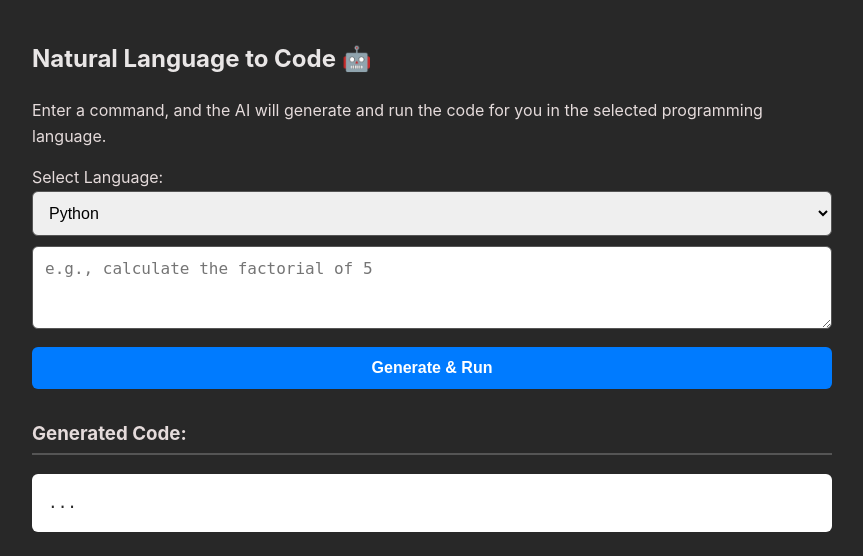
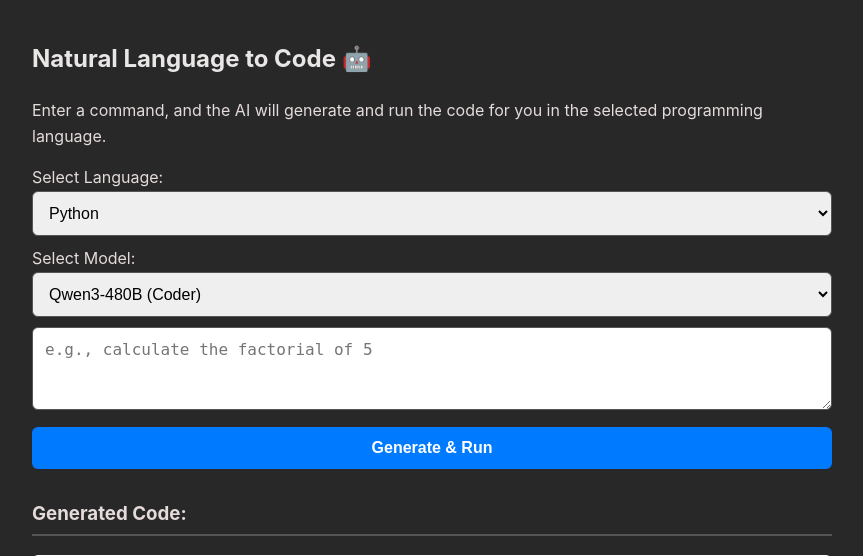
Before and after one commit to thisiskaransgit/Words2Binary, a Flask app: page / in a window 1280 px wide. Shown: the top 556 px of the page, without its empty margins (208-1071 px from the left). Run offline with Flask 3, Linux system fonts and the light colour scheme.

Commit message:
Readme instructions
Signed-off-by: Karan Singh Thakur <karanthakur.work@gmail.com>

```diff
--- a/app.py
+++ b/app.py
@@ -33,6 +33,10 @@ LANGUAGE_CONFIG = {
     }
 }
 
+ALLOWED_MODELS = [
+    "llama-4-scout-17b-16e-instruct", "llama-4-maverick-17b-128e-instruct", "gpt-oss-120b", "qwen-3-32b",
+    "qwen-3-235b-a22b-instruct-2507", "qwen-3-235b-a22b-thinking-2507", "qwen-3-coder-480b", "llama3.1-8b", "llama-3.3-70b"
+]
 def create_prompt(language, user_prompt):
     """Creates a prompt that instructs the AI to return a JSON object."""
 
@@ -48,7 +52,7 @@ def create_prompt(language, user_prompt):
         f"Based on the user's request to '{user_prompt}', "
         f"generate a complete and executable script in {language}. "
         f"You MUST respond with a single JSON object that strictly follows this structure: {json_structure_prompt}. "
-        "Do not include any other text or markdown formatting outside of the JSON object."
+        f"Do not include any additional text, comments, or explanations outside of the JSON object. The JSON object must contain the generated code and a brief explanation."
     )
 
 
@@ -63,7 +67,9 @@ def generate_and_run():
     data = request.get_json()
     user_prompt = data.get('prompt')
     language = data.get('language', 'python').lower()
-
+    selected_model = data.get('model', 'Qwen3-480B (Coder)')
+    if selected_model not in ALLOWED_MODELS:
+        return jsonify({"error": f"Unsupported model: {selected_model}"}), 400
     if not user_prompt:
         return jsonify({"error": "Prompt is missing"}), 400
 
@@ -77,7 +83,7 @@ def generate_and_run():
         prompt_for_ai = config["prompt"].format(prompt=user_prompt)
 
         chat_completion = client.chat.completions.create(
-            model="gpt-oss-120b",  # TODO: Support dynamic model selection based on user input or config.
+            model=selected_model,  # TODO: Support dynamic model selection based on user's input complexity.
             messages=[{"role": "user", "content": prompt_for_ai}],
             response_format={"type": "json_object"},
             max_tokens=500,
@@ -111,5 +117,6 @@ def generate_and_run():
         "execution_result": result
     })
 
+
 if __name__ == '__main__':
     app.run(host="0.0.0.0", port=5000, debug=True)
--- /dev/null
+++ b/requirements.txt
@@ -0,0 +1,5 @@
+flask
+requests
+flask-cors
+dotenv
+cerebras.cloud.sdk
--- a/templates/index.html
+++ b/templates/index.html
@@ -14,7 +14,8 @@
         --primary-hover-color: #0056b3;
         --base-font-size: 16px; /* master for 'rem' units */
         --border-radius: 0.375rem;
-        --font-stack: -apple-system, BlinkMacSystemFont, "Segoe UI", Roboto, "Helvetica Neue", Arial, sans-serif;
+        --font-stack: -apple-system, BlinkMacSystemFont, "Segoe UI", Roboto,
+          "Helvetica Neue", Arial, sans-serif;
       }
 
       html {
@@ -88,13 +89,26 @@
   <body>
     <h2>Natural Language to Code 🤖</h2>
     <p>
-      Enter a command, and the AI will generate and run the code for you in the selected programming language.
+      Enter a command, and the AI will generate and run the code for you in the
+      selected programming language.
     </p>
     <label for="language-select">Select Language:</label>
     <select id="language-select" name="language">
       <option value="Python">Python</option>
       <option value="C++">C++</option>
       <option value="Java">Java</option>
+    </select>
+    <label for="model-select">Select Model:</label>
+    <select id="model-select">
+      <option value="qwen-3-coder-480b">Qwen3-480B (Coder)</option>
+      <option value="gpt-oss-120b">GPT-OSS-120B</option>
+      <option value="llama-4-maverick-17b-128e-instruct">Llama-4-Maverick</option>
+      <option value="llama-4-scout-17b-16e-instruct">Llama-4-Scout</option>
+      <option value="llama-3.3-70b">Llama-3.3-70B</option>
+      <option value="qwen-3-32b">Qwen-3-32B</option>
+      <option value="llama3.1-8b">Llama-3.1-8B</option>
+      <option value="qwen-3-235b-a22b-instruct-2507">Qwen3-235B (Instruct)</option>
+      <option value="qwen-3-235b-a22b-thinking-2507">Qwen3-235B (Thinking)</option>
     </select>
     <textarea
       id="prompt"
@@ -115,9 +129,12 @@
         const promptText = document.getElementById("prompt").value;
         const codeOutput = document.getElementById("code-output");
         const runOutput = document.getElementById("run-output");
-        const languageSelect = document.getElementById('language-select');
+        const languageSelect = document.getElementById("language-select");
+        const modelSelect = document.getElementById('model-select');
+
 
         const selectedLanguage = languageSelect.value;
+        const selectedModel = modelSelect.value;
         if (!promptText.trim()) {
           alert("Please enter a prompt.");
           return;
@@ -132,7 +149,8 @@
             headers: { "Content-Type": "application/json" },
             body: JSON.stringify({
               prompt: promptText,
-              language: languageSelect.value
+              language: languageSelect.value,
+              model: modelSelect.value
             }),
           });
 
@@ -151,10 +169,10 @@
               output += "Output:\n" + result.stdout;
             }
             if (result.stderr) {
-              output += "Error:\n" + result.stderr;
+              output += "\nError:\n" + result.stderr;
             }
             if (result.compile_output) {
-              output += "Compile Error:\n" + result.compile_output;
+              output += "\nCompile Error:\n" + result.compile_output;
             }
             runOutput.innerText = output.trim() || "No output.";
           } else {
```
Also changed, not shown: README.md. Lines whose indentation alone changed are shown as unchanged.
